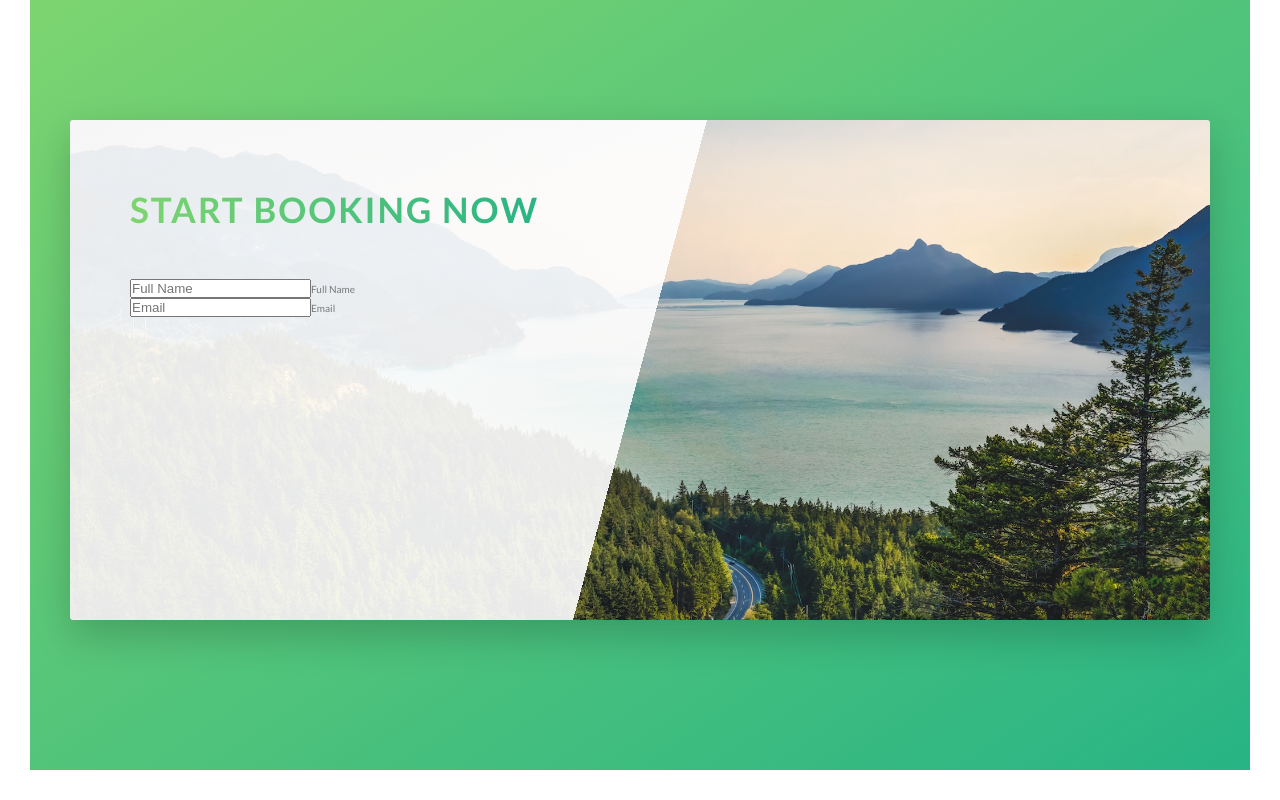
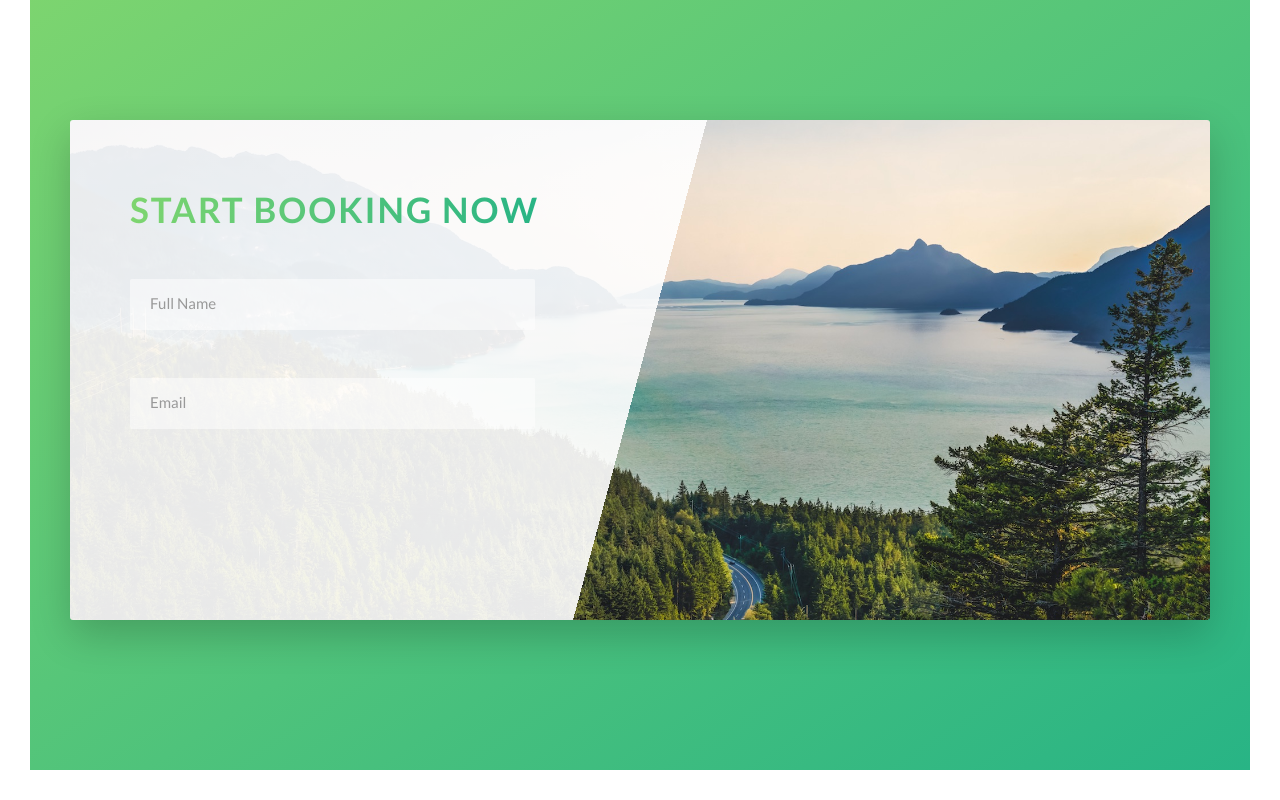
Before and after one commit to Harkindey/Natours-React, a React app: page / in a window 1280 px wide. Shown: the part 4556-5356 px from the top of the page. Built offline with nearby package versions, Linux system fonts and the light colour scheme.

Commit message:
Styling the input component

```diff
--- a/src/sass/abstract/_variables.scss
+++ b/src/sass/abstract/_variables.scss
@@ -13,6 +13,7 @@ $color-grey-light-1: #f7f7f7;
 $color-grey-light-2: #eee;
 
 $color-grey-dark: #777;
+$color-grey-dark-2: #999;
 $color-white:#fff;
 $color-black: #000;
 //FONT
--- a/src/sass/main.scss
+++ b/src/sass/main.scss
@@ -15,6 +15,7 @@
 @import 'microComponents/buttons';
 @import 'microComponents/composition';
 @import 'microComponents/feature-box';
+@import 'microComponents/form';
 @import 'microComponents/card';
 @import 'microComponents/story';
 
--- /dev/null
+++ b/src/sass/microComponents/_form.scss
@@ -0,0 +1,42 @@
+.form{
+    &__group:not(:last-child){
+        margin-bottom: 2rem;
+    }
+    &__input{
+        font-size: 1.5rem;
+        font-family: inherit;
+        color: inherit;
+        padding: 1.5rem 2rem;
+        border-radius: 2px;
+        background-color: rgba($color-white, .5);
+        border:none;
+        border-bottom: 3px solid transparent;
+        width: 90%;
+        display: block;
+        &:focus{
+            outline:  none;
+            box-shadow: 0 1rem 2rem rgba($color-black, .1);
+            border-bottom: 3px solid $color-primary;
+        }
+        &:focus:invalid {
+            border-bottom: 3px solid $color-secondary-dark;
+        }
+        &::-webkit-input-placeholder{
+            color: $color-grey-dark-2;
+        }
+    }
+
+    &__label{
+        font-size: 1.2rem;
+        font-weight: 700;
+        margin-left: 2rem;
+        margin-top:  .7rem;
+        display: block;
+        transition: all .3s;
+    }
+    &__input:placeholder-shown + &__label {
+        opacity: 0;
+        visibility: hidden; // You cant animate visibility
+        transform: translateY(-4rem);
+    }
+}
```
